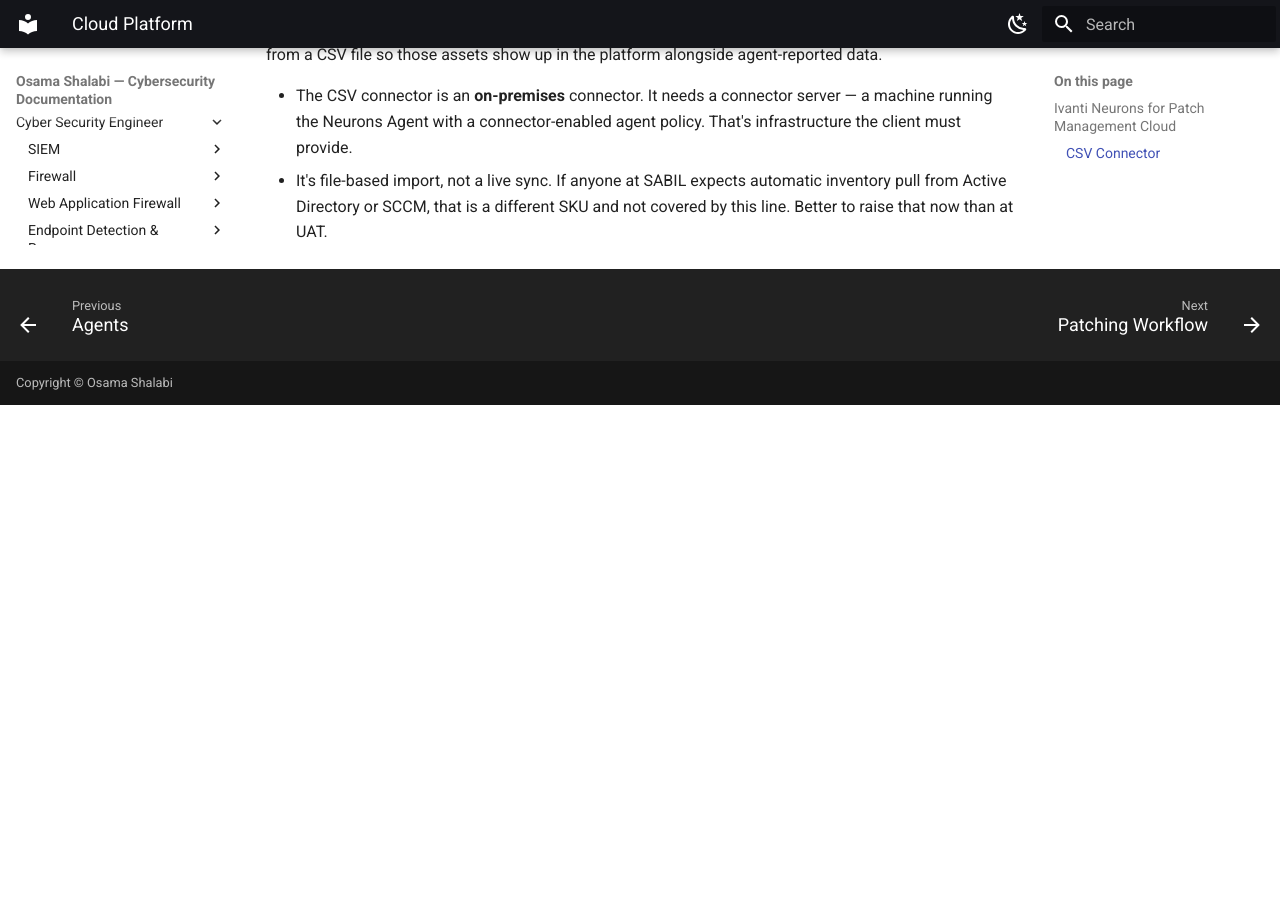
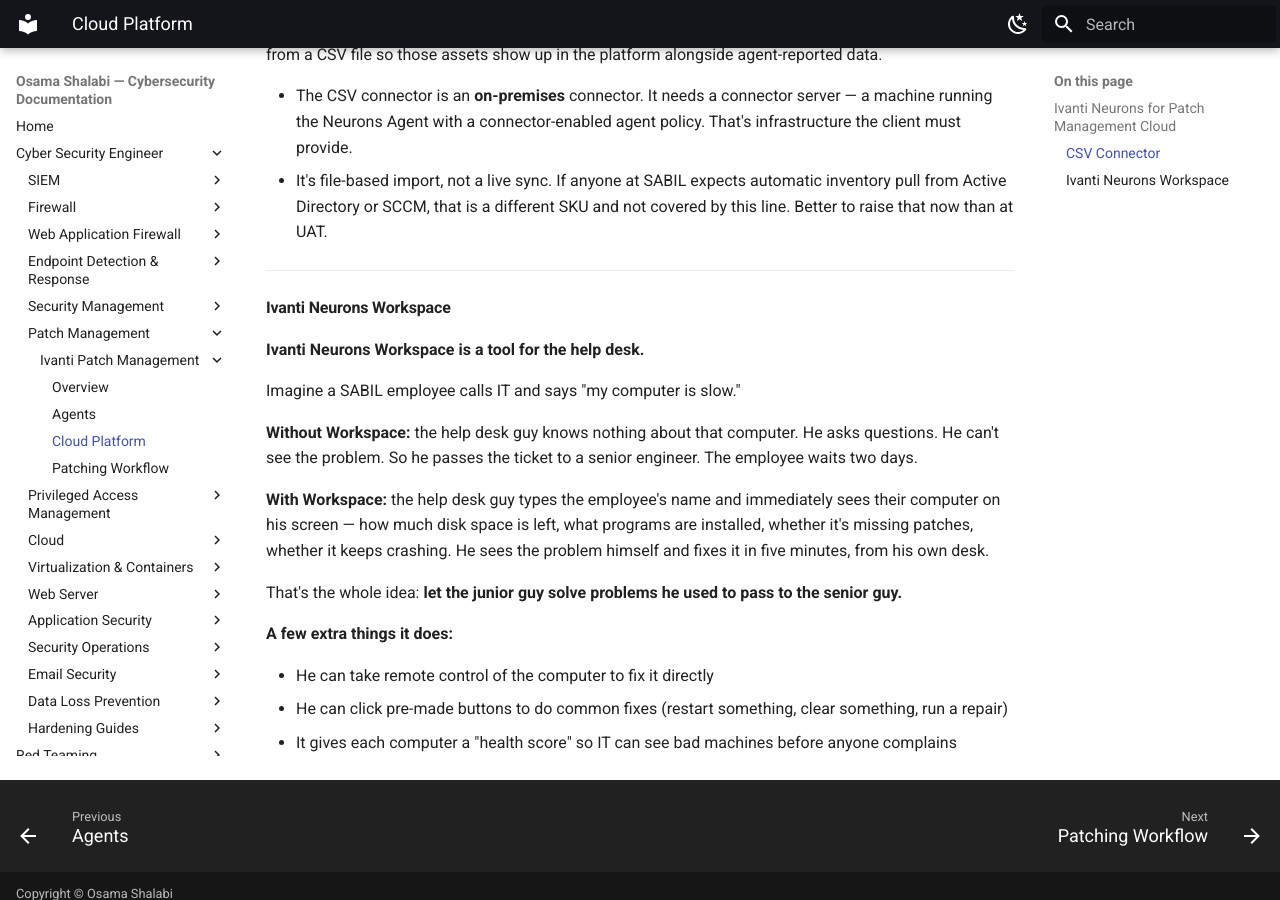
Before and after one commit to osamashalabi432-png/doc-osamashalabi, an MkDocs documentation site: the page built from docs/cyber-security-engineer/patch-management/ivanti/cloud-platform.md, in a window 1280 px wide and 900 px high, scrolled down 514 px. Built offline with MkDocs 1.6.1 and Material for MkDocs 9.7.7, drawn with Linux system fonts in a browser that asks for light colours; before the commit the page ends 919 px from its top, so only the background shows below that.

Commit message:
vault backup: 2026-09-13 08:37:57

```diff
--- a/docs/cyber-security-engineer/patch-management/ivanti/cloud-platform.md
+++ b/docs/cyber-security-engineer/patch-management/ivanti/cloud-platform.md
@@ -14,3 +14,21 @@ an inbound connector (Ivanti calls it Generic File Import). It lets you pull dev
 
 - The CSV connector is an **on-premises** connector. It needs a connector server — a machine running the Neurons Agent with a connector-enabled agent policy. That's infrastructure the client must provide.
 - It's file-based import, not a live sync. If anyone at SABIL expects automatic inventory pull from Active Directory or SCCM, that is a different SKU and not covered by this line. Better to raise that now than at UAT.
+---
+#### Ivanti Neurons Workspace
+
+**Ivanti Neurons Workspace is a tool for the help desk.**
+
+Imagine a SABIL employee calls IT and says "my computer is slow."
+
+**Without Workspace:** the help desk guy knows nothing about that computer. He asks questions. He can't see the problem. So he passes the ticket to a senior engineer. The employee waits two days.
+
+**With Workspace:** the help desk guy types the employee's name and immediately sees their computer on his screen — how much disk space is left, what programs are installed, whether it's missing patches, whether it keeps crashing. He sees the problem himself and fixes it in five minutes, from his own desk.
+
+That's the whole idea: **let the junior guy solve problems he used to pass to the senior guy.**
+
+**A few extra things it does:**
+
+- He can take remote control of the computer to fix it directly
+- He can click pre-made buttons to do common fixes (restart something, clear something, run a repair)
+- It gives each computer a "health score" so IT can see bad machines before anyone complains
```
